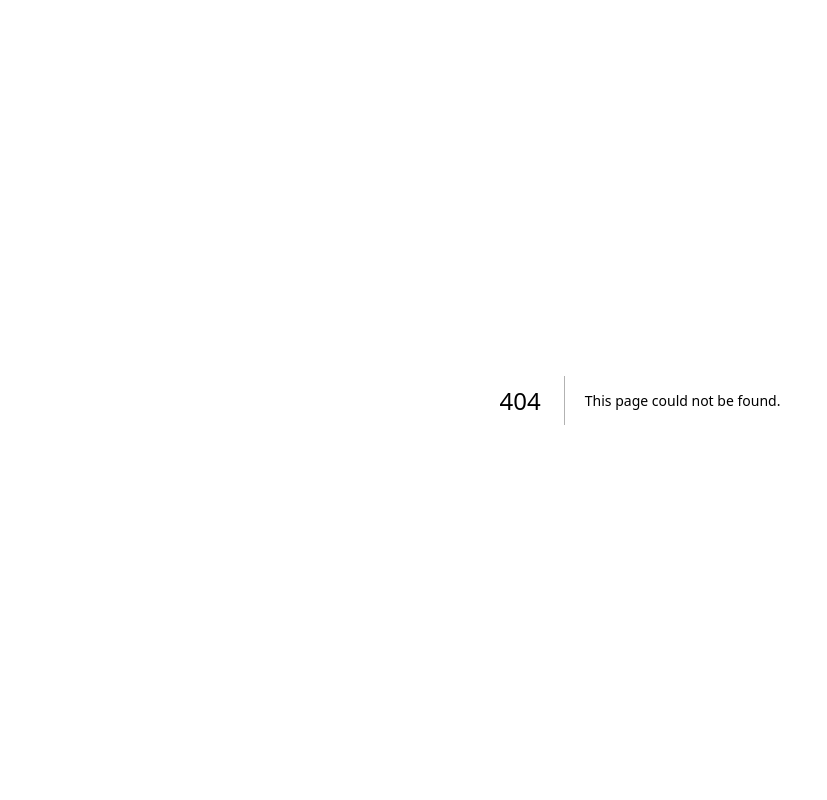
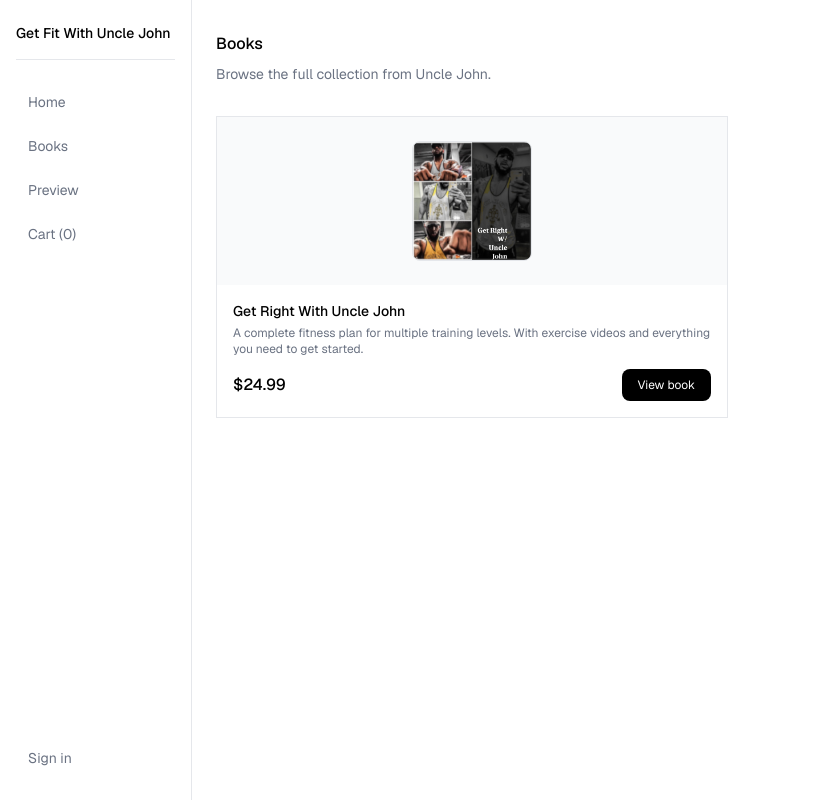
Before and after one commit to johnadms3/get-fit-with-unclejohn-ebook---store, a Next.js app: page /books in a window 1280 px wide. Before the commit this address had no page. Shown: the whole page, without its empty margins (0-827 px from the left). Built offline with nearby package versions, Linux system fonts and the light colour scheme; no server answers.

Commit message:
Add books page

```diff
--- /dev/null
+++ b/app/books/page.tsx
@@ -0,0 +1,47 @@
+import Image from "next/image"
+import PageLayout from "../components/PageLayout"
+import Link from "next/link"
+
+export default function BooksPage() {
+    return (
+        <PageLayout>
+            <div className="px-4 sm:px-6 py-8 max-w-4x1">
+
+                <h1 className="text-2x1 font-medium mb-2">Books</h1>
+                <p className="text-sm text-gray-500 mb-8">
+                    Browse the full collection from Uncle John.
+                </p>
+
+                <div className="grid grid-cols-1 sm:grid-cols-2 lg:graid-cols-3 gap-4">
+                    <div className="bg-white border border-gray-200 rounded-x1 overflow-hidden">
+                        <div className="flex justify-center p-6 bg-gray-50">
+                        <Image
+                            src="/GetRightWithUncleJohn.jpeg"
+                            alt="Get Fit With Uncle John"
+                            width={120}
+                            height={160}
+                            className="rounded-lg border border-gray-200"
+                            />
+                        </div>
+                    <div className="p-4">
+                        <h2 className="text-sm font-medium mb-1">Get Right With Uncle John</h2>
+                        <p className="text-xs text-gray-500 mb-3">
+                            A complete fitness plan for multiple training levels. With exercise videos and everything you need to get started.
+                        </p>
+                        <div className="flex items-center justify-between">
+                            <span className="text-base font-medium">$24.99</span>
+                            <Link
+                                href="/"
+                                className="text-xs bg-black text-white px-4 py-2 rounded-lg hover:bg-gray-800 transition-colors"
+                                >
+                                    View book
+                                </Link>
+                        </div>
+                    </div>
+                </div>
+            </div>
+
+            </div>
+        </PageLayout>
+    )
+}
```
